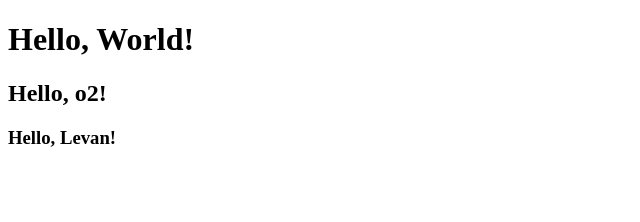
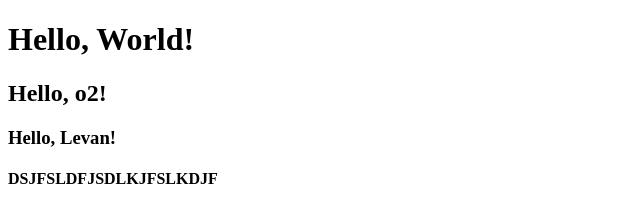
Before and after one commit to lleeeuuuuanchik/project, a plain HTML site: page index.html in a window 1280 px wide. Shown: the whole page, without its empty margins (0-640 px from the left). Drawn offline with Linux system fonts and the light colour scheme.

Commit message:
sadf.kjasldkfj

```diff
--- a/index.html
+++ b/index.html
@@ -9,5 +9,6 @@
     <h1>Hello, World!</h1>
     <h2>Hello, o2!</h2>
     <h3>Hello, Levan!</h3>
+    <h4>DSJFSLDFJSDLKJFSLKDJF</h4>
 </body>
 </html>
```
